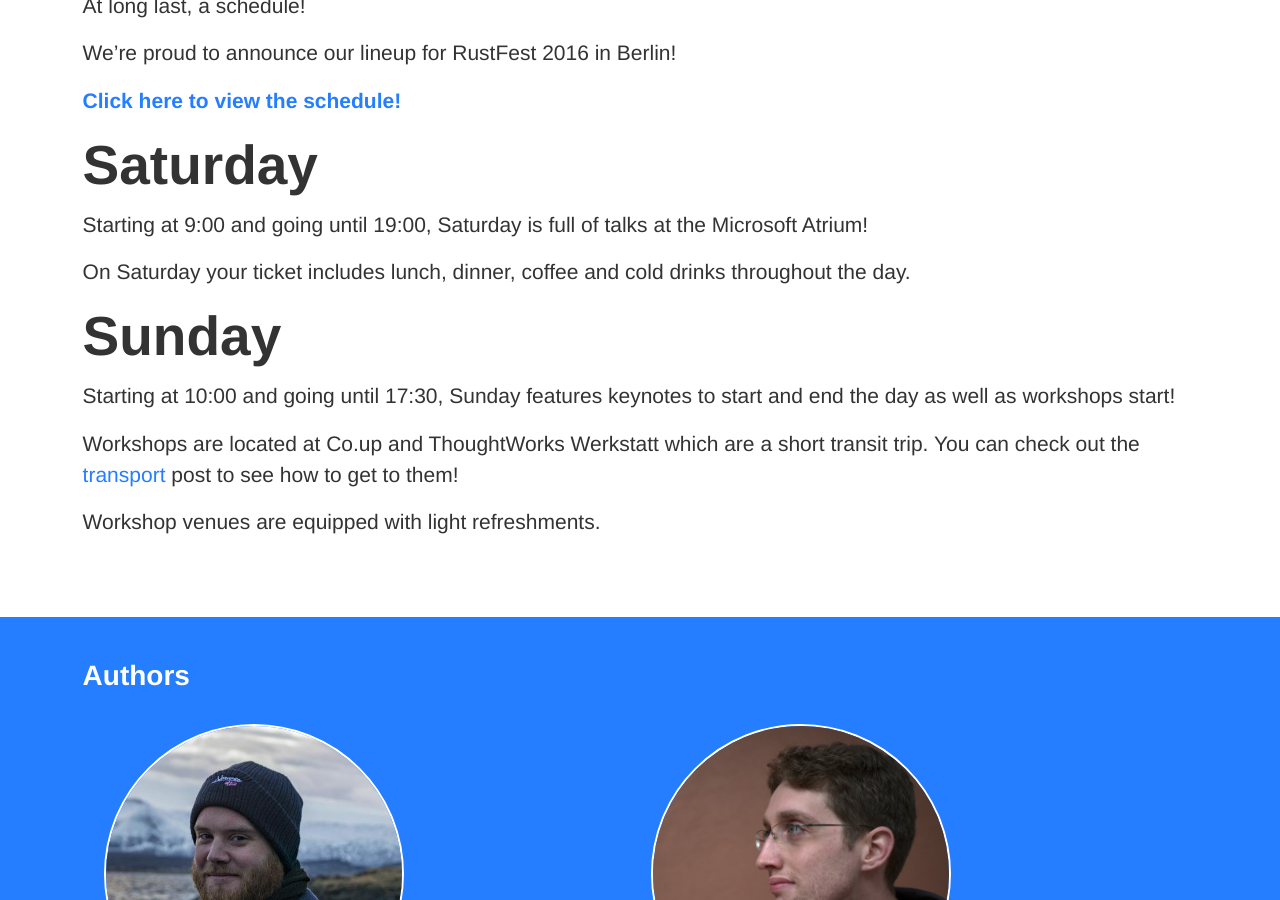
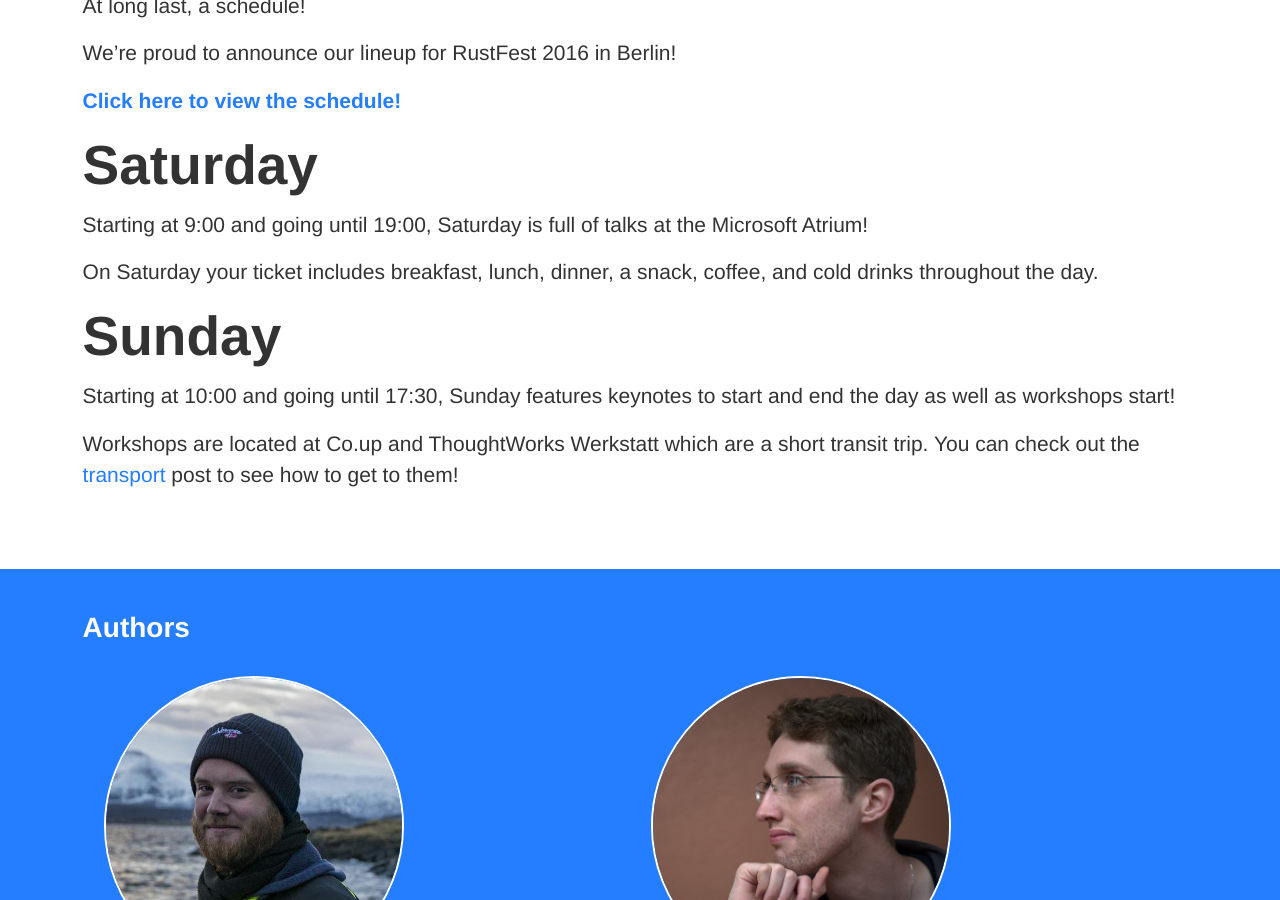
Before and after one commit to RustFestEU/blog.rustfest.eu, a Jekyll site: the page built from _posts/2016-09-12-schedule.md, in a window 1280 px wide and 900 px high, scrolled down 457 px. Built offline with Jekyll 4.4.1, drawn with Linux system fonts in a browser that asks for light colours.

Commit message:
Revision of meals

```diff
--- a/_posts/2016-09-12-schedule.md
+++ b/_posts/2016-09-12-schedule.md
@@ -16,12 +16,10 @@
 
 Starting at 9:00 and going until 19:00, Saturday is full of talks at the Microsoft Atrium!
 
-On Saturday your ticket includes lunch, dinner, coffee and cold drinks throughout the day.
+On Saturday your ticket includes breakfast, lunch, dinner, a snack, coffee, and cold drinks throughout the day.
 
 # Sunday
 
 Starting at 10:00 and going until 17:30, Sunday features keynotes to start and end the day as well as workshops start!
 
 Workshops are located at Co.up and ThoughtWorks Werkstatt which are a short transit trip. You can check out the [transport](/blog/Transportation-at-the-Conference) post to see how to get to them!
-
-Workshop venues are equipped with light refreshments.
```
